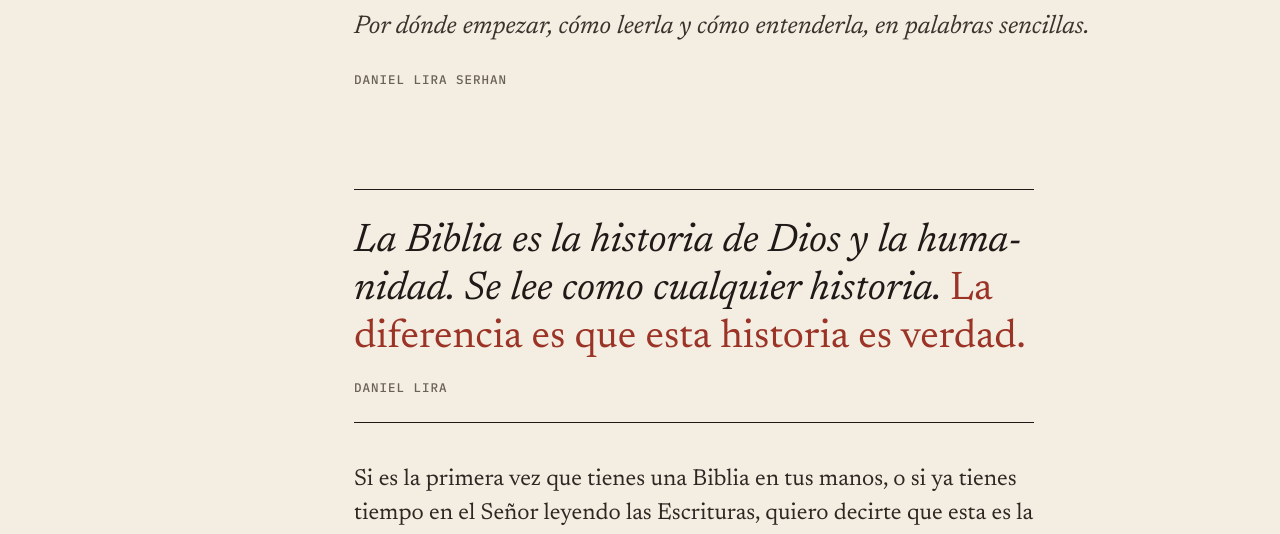
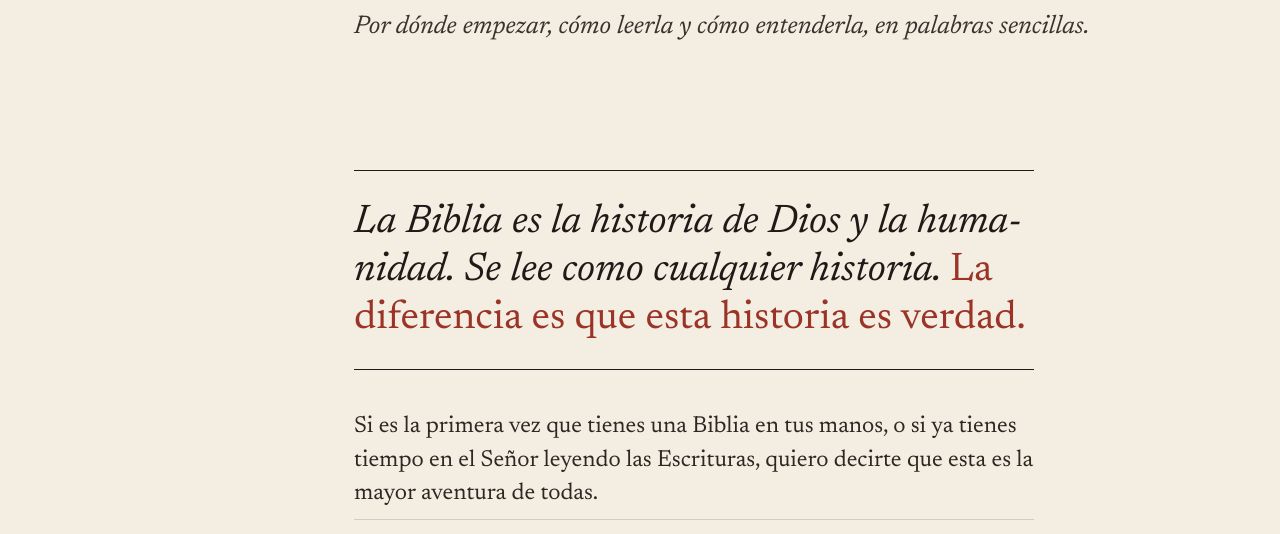
Before and after one commit to danielliraserhan-rgb/danielliraserhan-rgb.github.io, a plain HTML site: page como-leer-la-biblia/index.html in a window 1280 px wide. Shown: the part 257-791 px from the top of the page. Drawn offline with Linux system fonts and the light colour scheme.

Commit message:
Landing Cómo leer la Biblia: quitar menciones repetidas del nombre

```diff
--- a/como-leer-la-biblia/index.html
+++ b/como-leer-la-biblia/index.html
@@ -84,10 +84,9 @@
 <p class="eyebrow">Conoce la Biblia</p>
 <h1 id="t-post">Cómo leer la Biblia</h1>
 <p class="sub">Por dónde empezar, cómo leerla y cómo entenderla, en palabras sencillas.</p>
-<p class="byline">Daniel Lira Serhan</p>
 </div></section>
 <article class="article" aria-labelledby="t-post">
-<div class="tesis" id="historia"><p>La Biblia es la historia de Dios y la humanidad. Se lee como cualquier historia. <em>La diferencia es que esta historia es verdad.</em></p><cite class="mono">Daniel Lira</cite></div>
+<div class="tesis" id="historia"><p>La Biblia es la historia de Dios y la humanidad. Se lee como cualquier historia. <em>La diferencia es que esta historia es verdad.</em></p></div>
 <p class="aventura">Si es la primera vez que tienes una Biblia en tus manos, o si ya tienes tiempo en el Señor leyendo las Escrituras, quiero decirte que esta es la mayor aventura de todas.</p>
 <section class="faq" aria-labelledby="preguntas"><h2 id="preguntas">Preguntas frecuentes sobre leer la Biblia</h2>
 <h3 id="que-es-la-biblia">¿Qué es la Biblia?</h3><p>Se fue juntando durante muchos años; son muchos libros y todos tienen un mismo mensaje: desde Génesis hasta Apocalipsis, la Biblia te invita a conocer a Dios y amarlo para que tú sepas que eres conocido y amado por Dios.</p>
```
Also changed, not shown: 1 other file.
